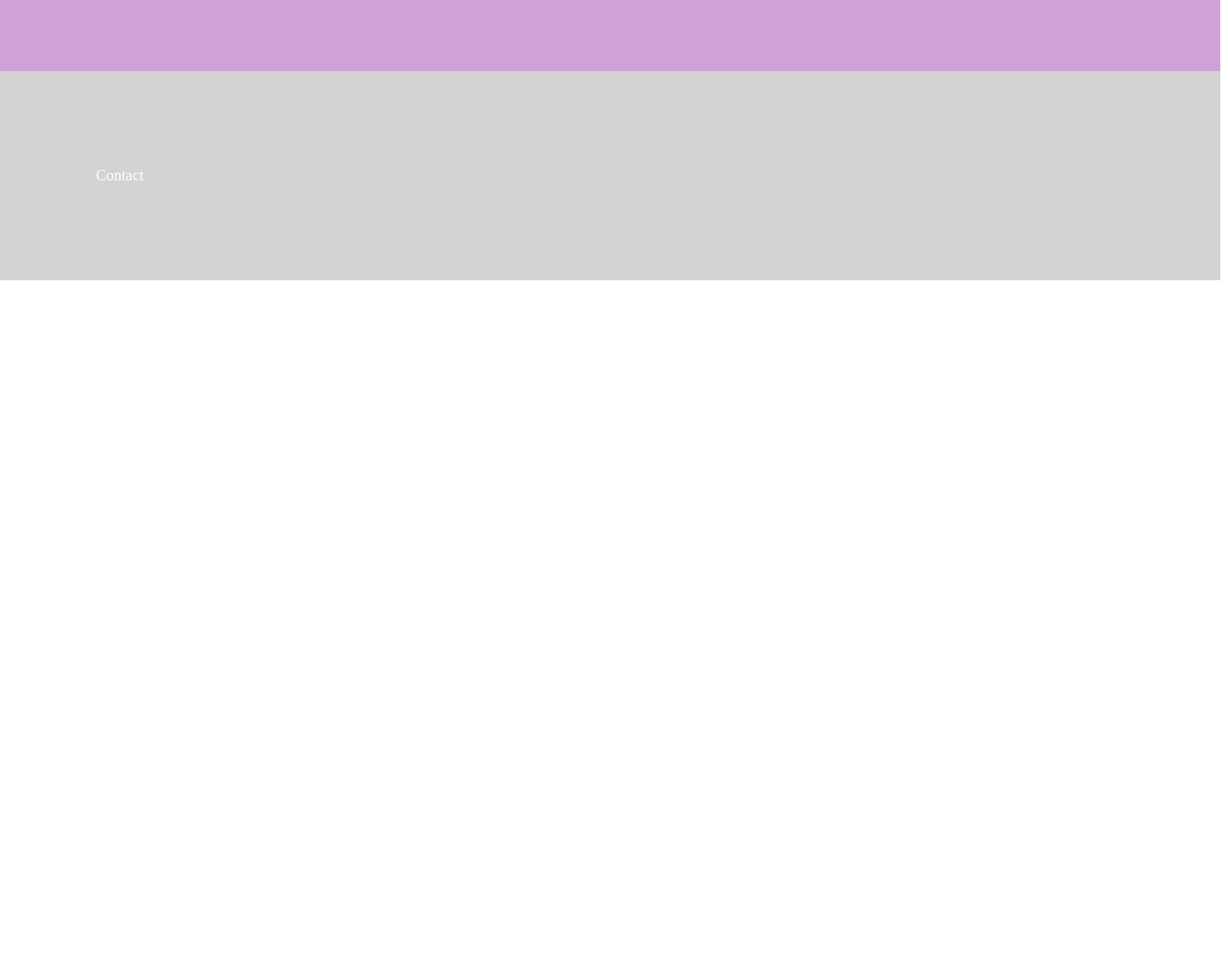
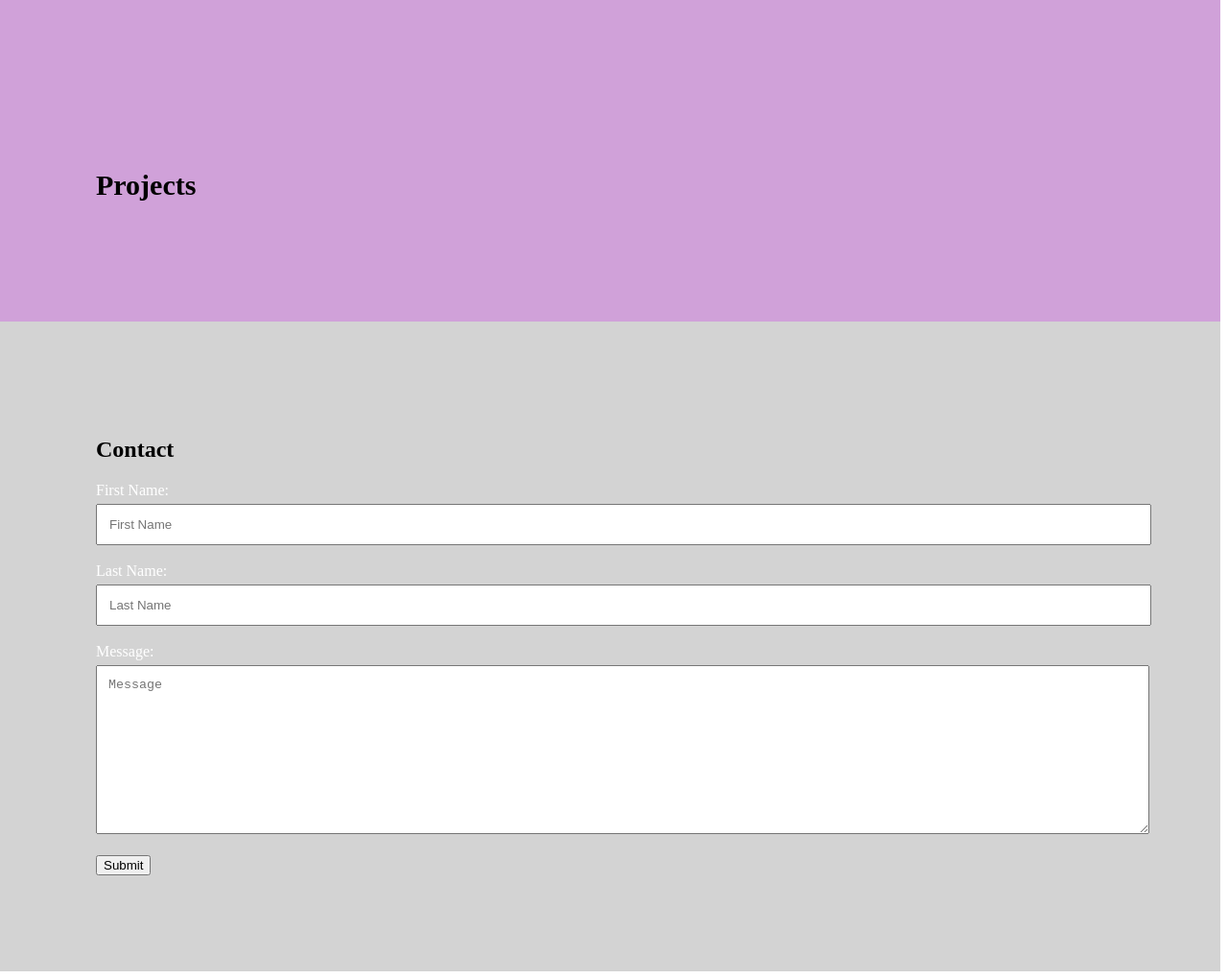
Before and after one commit to samiam120/PersonalWebsite, a plain HTML site: page index.html in a window 1280 px wide. Shown: the part 1344-2364 px from the top of the page at 96% size. Before the commit the page ends 1644 px from the top, so only its background shows below. Drawn offline with Linux system fonts and the light colour scheme.

Commit message:
contact
created a contact section

```diff
--- a/index.html
+++ b/index.html
@@ -8,7 +8,6 @@
   <body>
       <nav class = "menu">
         <ul>
-
           <li> <a class="blue logo" href="index.html">logo </a></li>
           <li> <a class="blue" href="index.html"> About Me</a></li>
           <li> <a class="blue" href"projects.html">Projects</a></li>
@@ -17,10 +16,15 @@
           <li> <a href="resume.PDF" target="_blank">Resume</a></li>
         </ul>
       </nav>
+      <section>
+        <div class="flex-container">
+          <h2 class="typeWriter"> Hello, my name is Sam</h2>
+        </div>
+      </section>
       <section class="AboutMe">
         <div class="text">
           <h2>About </h2>
-          <p>Hello, my name is Sam and I'm an aspiring software engineer. <br>
+          <p id="text2"> My name is Sam and I'm an aspiring software engineer. <br>
             I'm currently learning Java, but have also taken an interest in Web Development.
           </p>
           <p>I'm an upcoming sophmore at the <em>University Of Washington</em>, studying computer science.</p>
@@ -56,11 +60,32 @@
 
         </div>
       </section>
-      <footer> Contact</footer>
+      <footer>
+        <h2>Contact </h2>
+        <form>
+          <labelfor="fname">First Name: </label>
+          <input type="text" id="fname" name="first name" placeholder="First Name" value="" required>
+          <br>
+          <br>
+          <labelfor="lname">Last  Name: </label>
+          <input type="text" id="lname"name=" Last name" placeholder="Last Name" value="" required>
+          <br>
+          <br>
+          <label for="message">Message:</label>
+          <br>
+          <textarea name="Message" id="message" name="message" placeholder="Message" style="height: 150px"  required></textarea>
+
+          <br>
+          <br>
+          <input type="submit" value="Submit">
+
+        </form>
+      </footer>
 
 
 
 
 
   </body>
+  <script src="scripts/script.js"></script>
 </html>
--- a/style.css
+++ b/style.css
@@ -39,7 +39,7 @@ margin-top: -8px;
 
 }
 
-.AboutMe, .Experience, .Projects{
+.AboutMe, .Experience, .Projects, .flex-container{
   margin-left: -8px;
   color: white;
   background-color: #d0a1d9;
@@ -50,10 +50,16 @@ margin-top: -8px;
 
 }
 
+h2{
+  color: black;
+}
+
+
 .text{
   display: block;
   box-sizing: inherit;
 }
+
 
 .AboutMe div{
   margin-left: -8px;
@@ -62,6 +68,7 @@ margin-top: -8px;
 .AboutMe .pic{
   width: 200px;
   margin-left: 400px;
+  margin-top: 20px;
 }
 
 
@@ -70,4 +77,13 @@ footer{
   color: white;
   background-color: lightgray;
   padding: 100px;
+  border: 1px black;
 }
+
+#fname, #lname, #message{
+  width: 100%;
+  padding: 12px;
+  border: 1px solid #black;
+  margin-top: 5px;
+  resize: vertical;
+}
```
Also changed, not shown: scripts/script.js (added).
